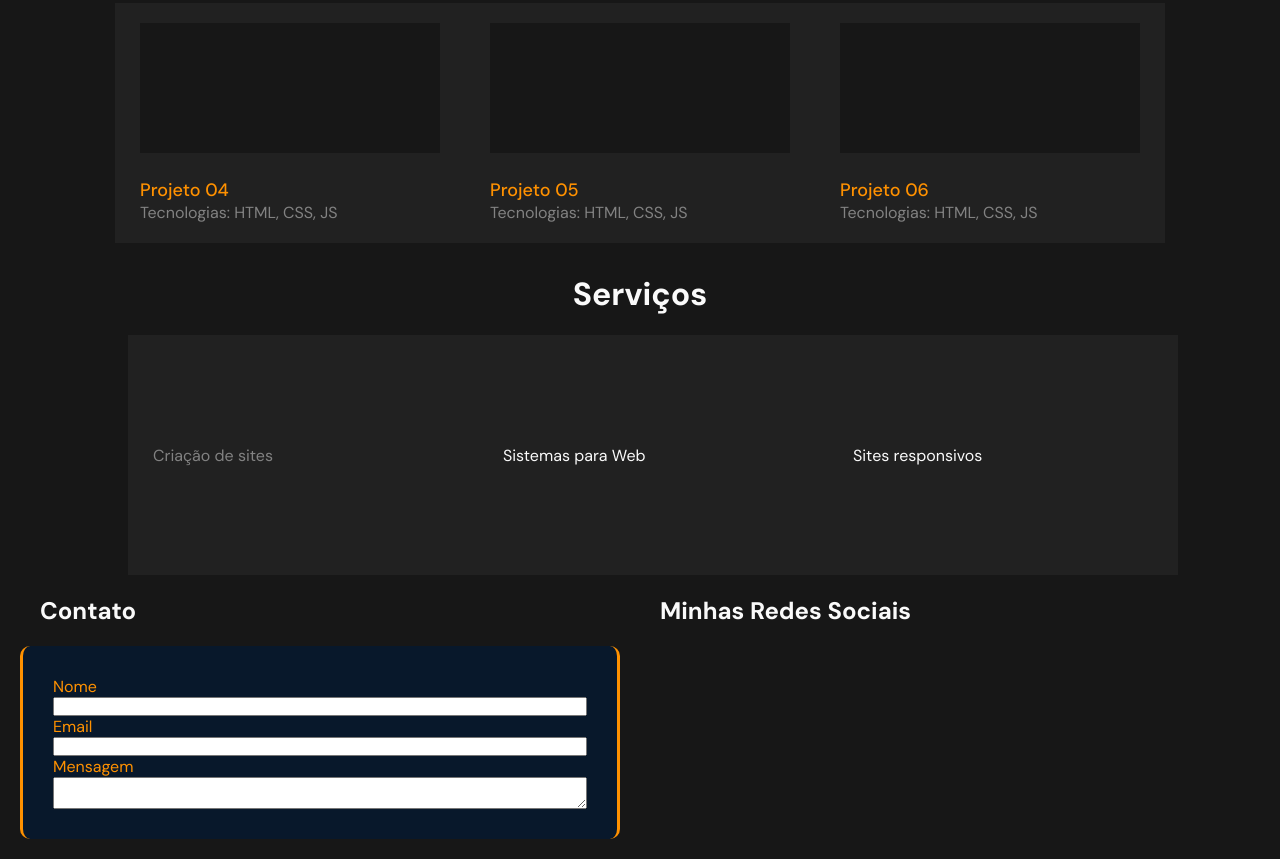
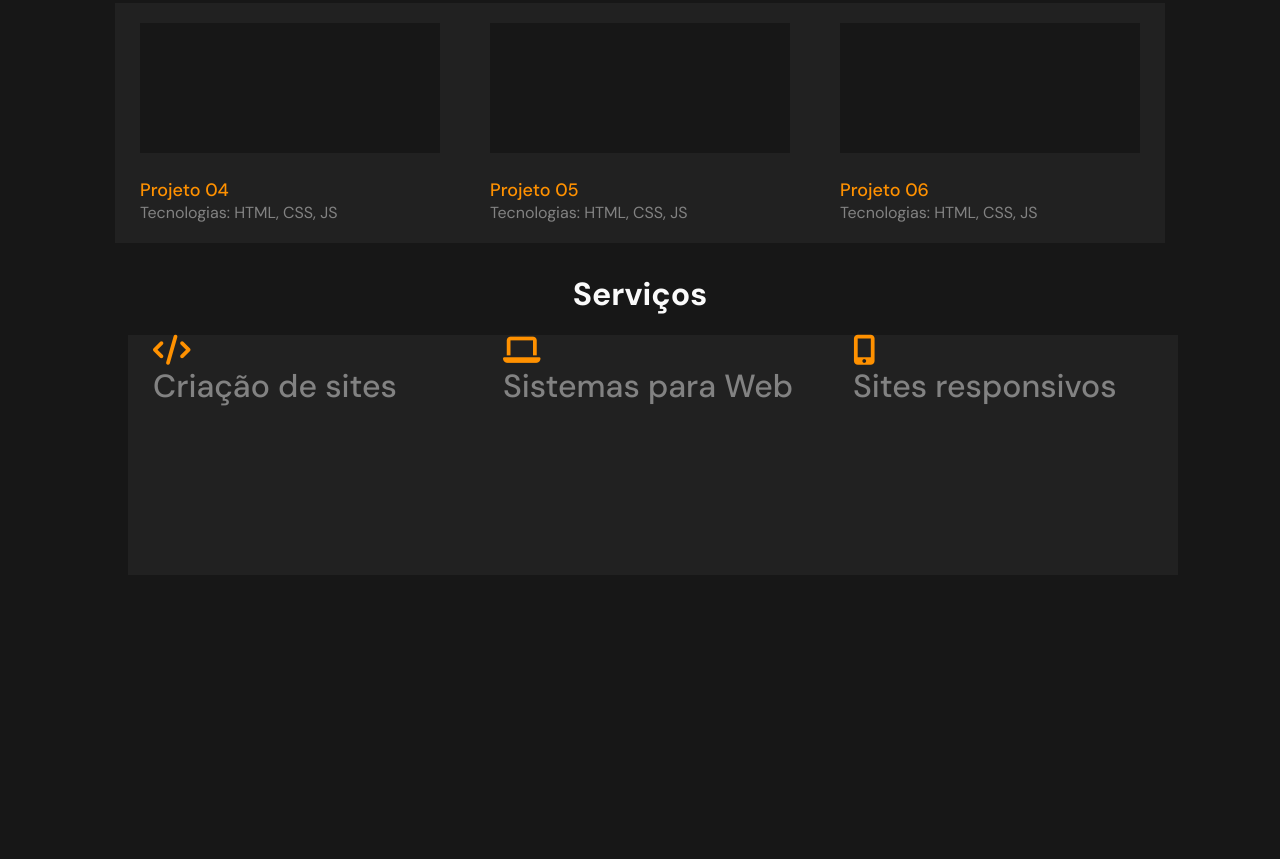
Before and after one commit to lukazrocha/lukazrocha.github.io, a plain HTML site: page docs/index.html in a window 1280 px wide. Shown: the part 1413-2272 px from the top of the page. After the commit the page ends 2008 px from the top, so only its background shows below. Drawn offline with Linux system fonts and the light colour scheme.

Commit message:
adiciona icones e formata servicos

```diff
--- a/docs/css/style.css
+++ b/docs/css/style.css
@@ -256,6 +256,7 @@ i {
     display: flex;
     flex-direction: column;
     justify-content: center;
+    margin-bottom: 20px;
 }
 .servicos h2 {
     display: inline-block;
@@ -271,6 +272,7 @@ i {
     grid-template-columns: 1fr 1fr 1fr;
     justify-items: center;
     margin: 0 auto;
+    padding-bottom: 10x;
 }
 
 .sites, .sistemas, .responsivos {
@@ -279,12 +281,22 @@ i {
     background-color: var(--gray-dark);
     display: flex;
     flex-direction: column;
-    justify-content: center;
     align-items: flex-start;
     padding-left: 25px;
+    margin-right: 5px solid var(--orange);
 }
 
-.grid {
+.servicos i {
+    font-size: 30px;
+    color: var(--orange);
+}
+
+.servicos .title {
+    font-size: 32px;
+    font-weight: 500;
+}
+
+/* .grid {
     display: grid;
     grid-template-columns: 1fr 1fr;
 }
@@ -330,4 +342,4 @@ i {
     display: flex;
     justify-content: center;
     align-items: center;
-}
+} */
--- a/docs/index.html
+++ b/docs/index.html
@@ -144,14 +144,21 @@
             <h2>Serviços</h2>
             <div class="container">
                 <div class="sites">
+                    <i class="fa fa-code" aria-hidden="true"></i>
                     <p class="title">Criação de sites</p>
                 </div>
-                <div class="sistemas">Sistemas para Web</div>
-                <div class="responsivos">Sites responsivos</div>
+                <div class="sistemas">
+                    <i class="fa fa-laptop"></i>
+                    <p class="title">Sistemas para Web</p>
+                </div>
+                <div class="responsivos">
+                    <i class="fa fa-mobile" aria-hidden="true"></i>
+                    <p class="title">Sites responsivos</p>
+                </div>
             </div>
         </section>
 
-        <section class="contato" id="contato">
+        <!-- <section class="contato" id="contato">
             <div class="h2">
                 <h2>Contato</h2>
                 <h2>Minhas Redes Sociais</h2>
@@ -169,7 +176,7 @@
                     </form>
                 </div>
 
-                <!-- <div class="social">
+                <div class="social">
                     <ul>
                         <li>
                             <span class="fab fa-facebook"></span
@@ -212,8 +219,8 @@
                             >
                         </li>
                     </ul>
-                </div> -->
+                </div>
             </div>
-        </section>
+        </section> -->
     </body>
 </html>
```
